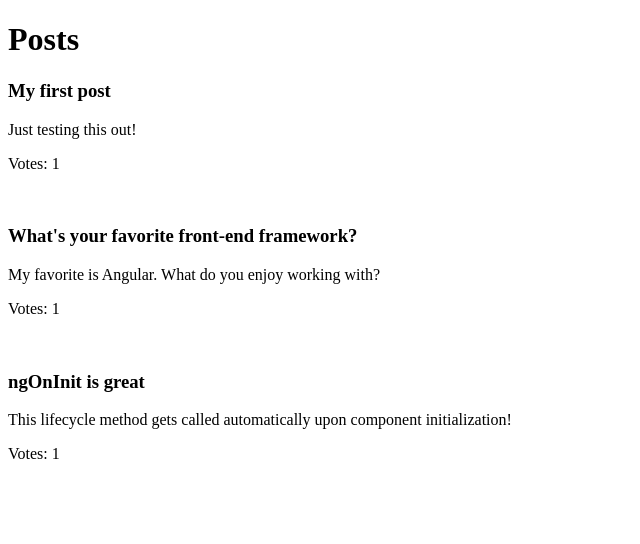
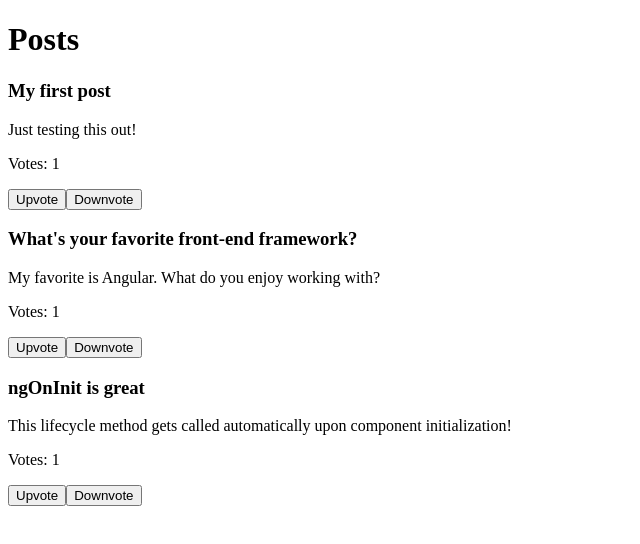
Before and after one commit to t-kubrak/post-reader, an Angular app: page / in a window 1280 px wide. Shown: the top 544 px of the page, without its empty margins (0-640 px from the left). Built offline with nearby package versions, Linux system fonts and the light colour scheme.

Commit message:
event binding

```diff
--- a/src/app/post-item/post-item.component.html
+++ b/src/app/post-item/post-item.component.html
@@ -1,4 +1,6 @@
 <h3>{{ post.title }}</h3>
 <p>{{ post.body }}</p>
 <p>Votes: {{ post.votes }}</p>
+<button (click)="upvote(post)">Upvote</button>
+<button (click)="downvote(post)">Downvote</button>
 <br>
--- a/src/app/post-item/post-item.component.ts
+++ b/src/app/post-item/post-item.component.ts
@@ -17,4 +17,12 @@ export class PostItemComponent {
       votes: 1
     }
   }
+
+  upvote(post: Post) {
+      post.votes += 1;
+  }
+
+  downvote(post: Post) {
+      post.votes -= 1;
+  }
 }
```
